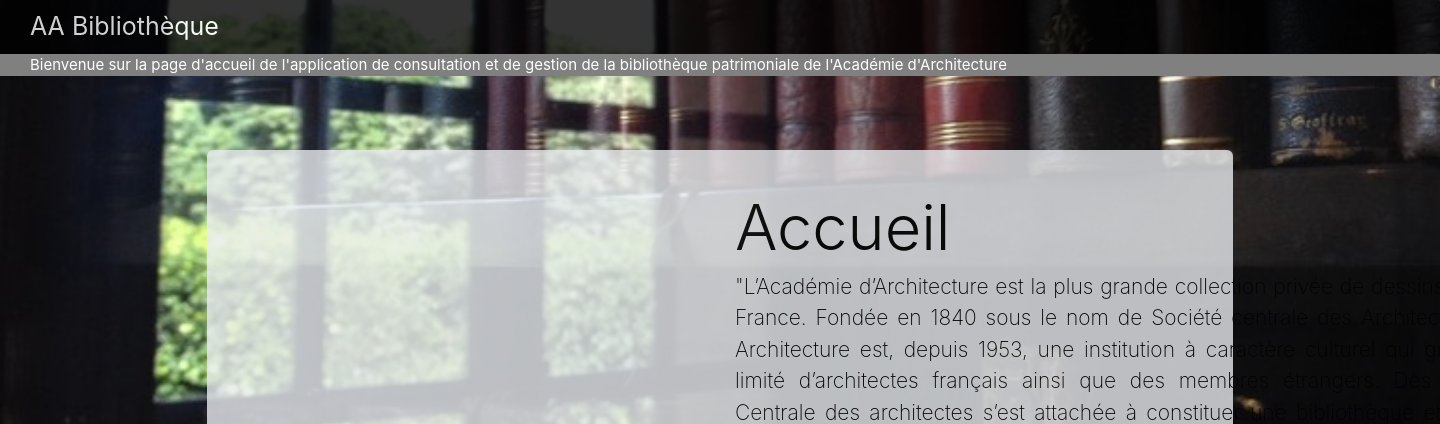
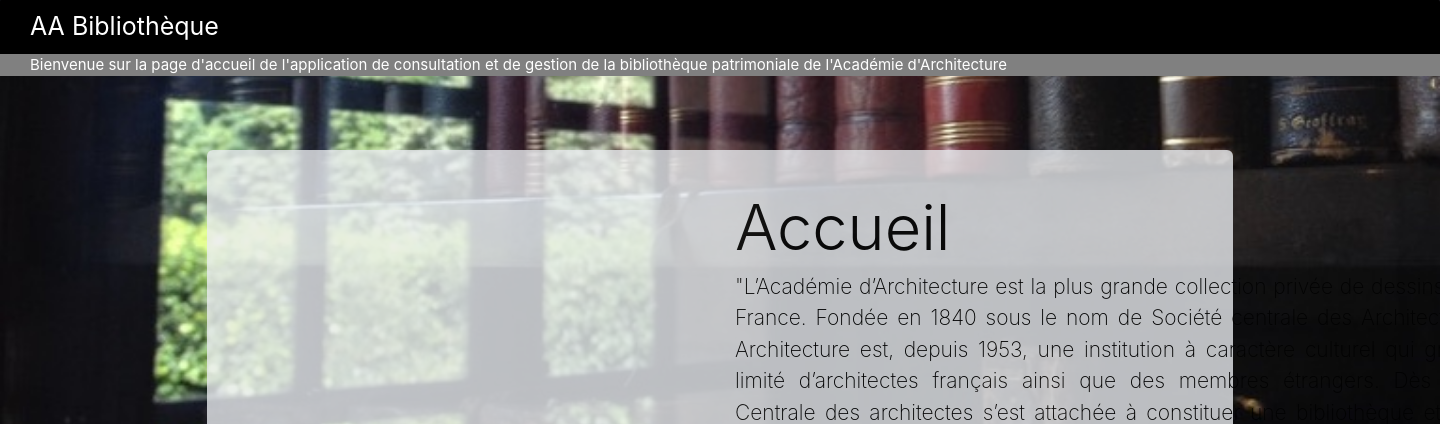
Before and after one commit to HeathcoteA/AcadArch, a Flask app: page / in a window 1440 px wide; the page is wider, and only the part inside the window is pictured. Shown: the top 424 px of that part. Run offline with Flask 2, Linux system fonts and the light colour scheme; some libraries are stand-ins or nearby versions.

Commit message:
retrait de l'opacité du header

```diff
--- a/BHAA/static/css/style.css
+++ b/BHAA/static/css/style.css
@@ -43,7 +43,6 @@ a {
   background-color: black;
   color: white;
   font-size: 25px;
-  opacity: 0.8;
 }
 .card-body{
   padding: 150px;
```
